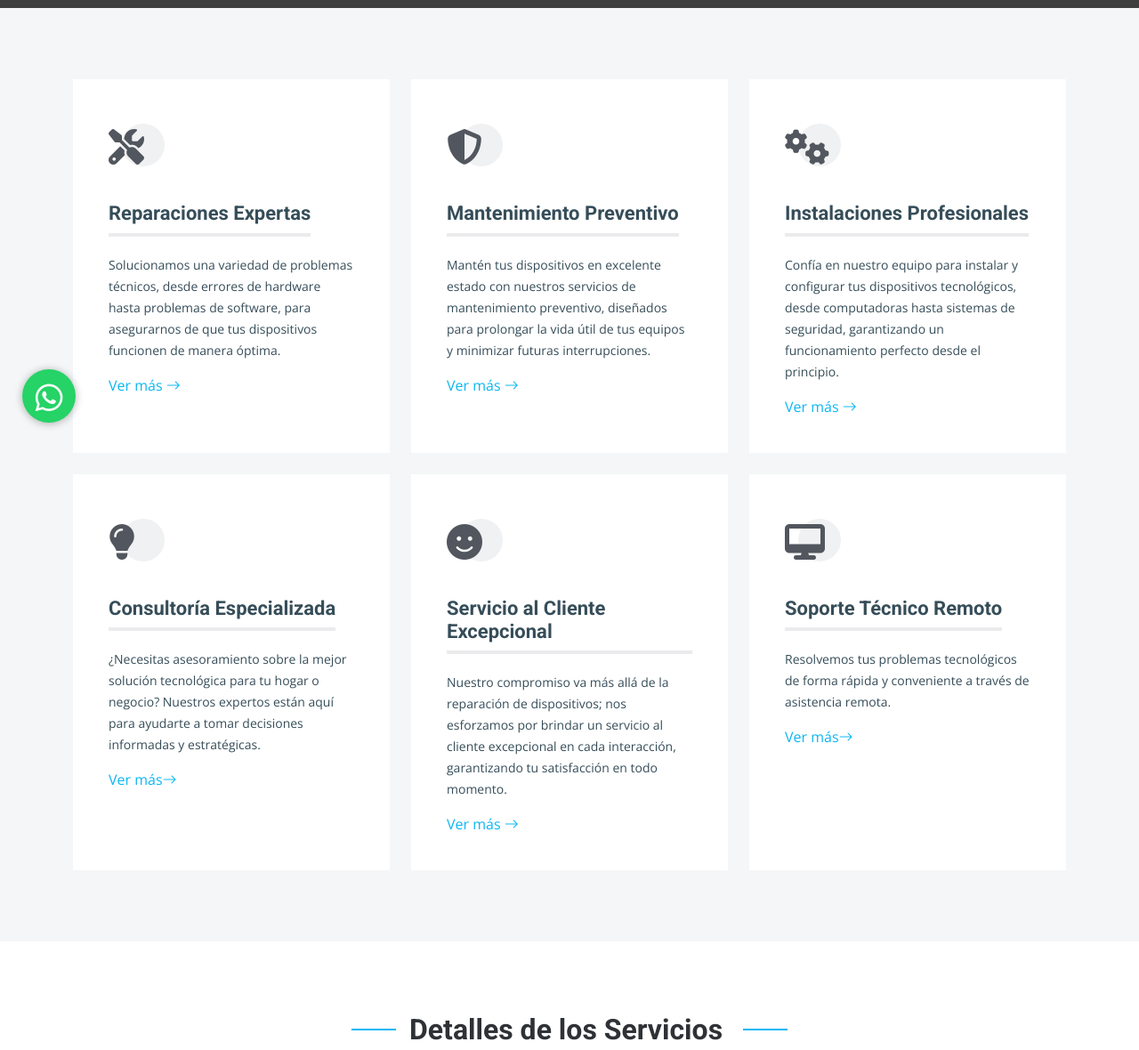
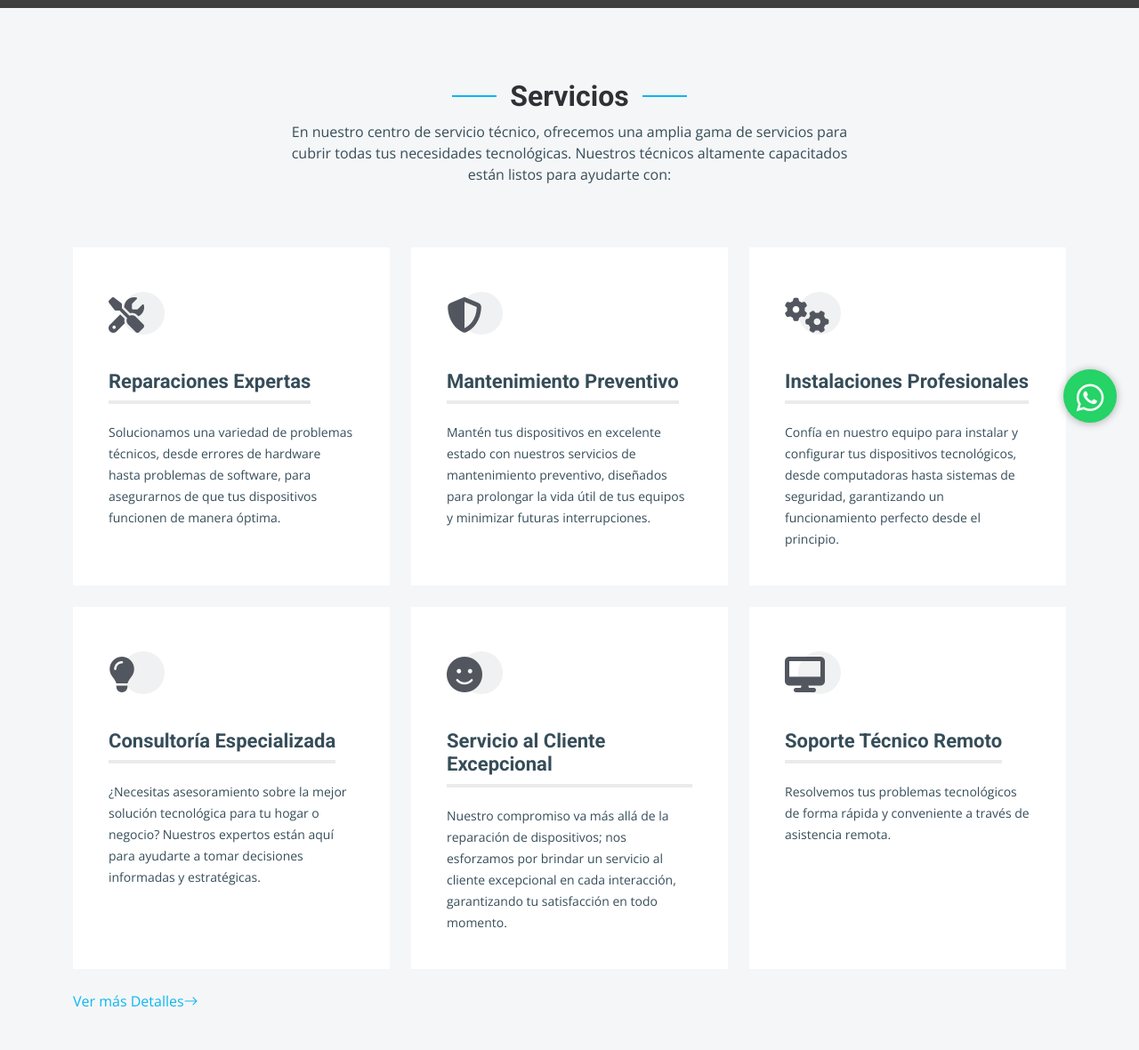
Before and after one commit to topinkilaz/info, a website: page services.html in a window 1280 px wide. Shown: the part 300-1480 px from the top of the page at 89% size. Drawn offline with nearby package versions, Linux system fonts and the light colour scheme; grey boxes are pictures that could not be loaded.

Commit message:
01042024

```diff
--- a/assets/css/main.css
+++ b/assets/css/main.css
@@ -3650,7 +3650,7 @@ div.sku strong{
   height:60px;
   line-height: 63px;
   bottom:25px;
-  left:25px;
+  right:25px;
   background:#25d366;
   color:#FFF;
   border-radius:100px;
--- a/services.html
+++ b/services.html
@@ -86,7 +86,10 @@
       <section id="services" class="services section-bg">
         <div class="container" data-aos="fade-up">
 
-
+          <div class="section-header">
+            <h2>Servicios</h2>
+            <p>En nuestro centro de servicio técnico, ofrecemos una amplia gama de servicios para cubrir todas tus necesidades tecnológicas. Nuestros técnicos altamente capacitados están listos para ayudarte con:</p>
+          </div>
 
           <div class="row gy-4">
 
@@ -97,7 +100,7 @@
                 </div>
                 <h3>Reparaciones Expertas</h3>
                 <p>Solucionamos una variedad de problemas técnicos, desde errores de hardware hasta problemas de software, para asegurarnos de que tus dispositivos funcionen de manera óptima.</p>
-                <a href="service-details.html" class="readmore stretched-link">Ver más <i class="bi bi-arrow-right"></i></a>
+
               </div>
             </div><!-- End Service Item -->
 
@@ -108,7 +111,7 @@
                 </div>
                 <h3>Mantenimiento Preventivo</h3>
                 <p>Mantén tus dispositivos en excelente estado con nuestros servicios de mantenimiento preventivo, diseñados para prolongar la vida útil de tus equipos y minimizar futuras interrupciones.</p>
-                <a href="service-details.html" class="readmore stretched-link">Ver más <i class="bi bi-arrow-right"></i></a>
+
               </div>
             </div><!-- End Service Item -->
 
@@ -119,7 +122,7 @@
                 </div>
                 <h3>Instalaciones Profesionales</h3>
                 <p>Confía en nuestro equipo para instalar y configurar tus dispositivos tecnológicos, desde computadoras hasta sistemas de seguridad, garantizando un funcionamiento perfecto desde el principio.</p>
-                <a href="service-details.html" class="readmore stretched-link">Ver más <i class="bi bi-arrow-right"></i></a>
+
               </div>
             </div><!-- End Service Item -->
 
@@ -130,7 +133,7 @@
                 </div>
                 <h3>Consultoría Especializada</h3>
                 <p>¿Necesitas asesoramiento sobre la mejor solución tecnológica para tu hogar o negocio? Nuestros expertos están aquí para ayudarte a tomar decisiones informadas y estratégicas.</p>
-                <a href="service-details.html" class="readmore stretched-link">Ver más<i class="bi bi-arrow-right"></i></a>
+
               </div>
             </div><!-- End Service Item -->
 
@@ -141,7 +144,7 @@
                 </div>
                 <h3>Servicio al Cliente Excepcional</h3>
                 <p>Nuestro compromiso va más allá de la reparación de dispositivos; nos esforzamos por brindar un servicio al cliente excepcional en cada interacción, garantizando tu satisfacción en todo momento.</p>
-                <a href="service-details.html" class="readmore stretched-link">Ver más <i class="bi bi-arrow-right"></i></a>
+
               </div>
             </div><!-- End Service Item -->
 
@@ -152,14 +155,15 @@
                 </div>
                 <h3>Soporte Técnico Remoto</h3>
                 <p>Resolvemos tus problemas tecnológicos de forma rápida y conveniente a través de asistencia remota.</p>
-                <a href="service-details.html" class="readmore stretched-link">Ver más<i class="bi bi-arrow-right"></i></a>
+
               </div>
             </div><!-- End Service Item -->
+            <a href="service-details.html" class="readmore stretched-link">Ver más Detalles<i class="bi bi-arrow-right"></i></a>
 
           </div>
 
         </div>
-      </section><!-- End Services Section -->
+      </section><!-- End Services Section --><!-- End Services Section -->
 
 
      <!-- ======= Projet Details Section ======= -->
@@ -533,10 +537,12 @@
 
   </footer>
   <!-- End Footer -->
+  <!-- End Footer -->
+  <!-- <a href="#" class="scroll-top d-flex align-items-center justify-content-center"><i class="bi bi-arrow-up-short"></i></a>
 
-  <a href="#" class="scroll-top d-flex align-items-center justify-content-center"><i class="bi bi-arrow-up-short"></i></a>
+  <div id="preloader"></div> -->
 
-  <div id="preloader"></div>
+
 
   <!-- Vendor JS Files -->
   <script src="assets/vendor/bootstrap/js/bootstrap.bundle.min.js"></script>
```
Also changed, not shown: about.html (+0 -5 lines), blog-details.html (+5 -2 lines), blog.html (+4 -2 lines), contact.html (+5 -2 lines), index.html (+5 -2 lines), projects.html (+5 -2 lines), sample-inner-page.html (+5 -2 lines), service-details.html (+5 -2 lines), serviciocamaras.html (+4 -2 lines), serviciocelulares.html (+4 -2 lines), serviciocompu.html (+5 -2 lines), servicioimpresoras.html (+4 -2 lines), serviciolaptop.html (+4 -2 lines).
